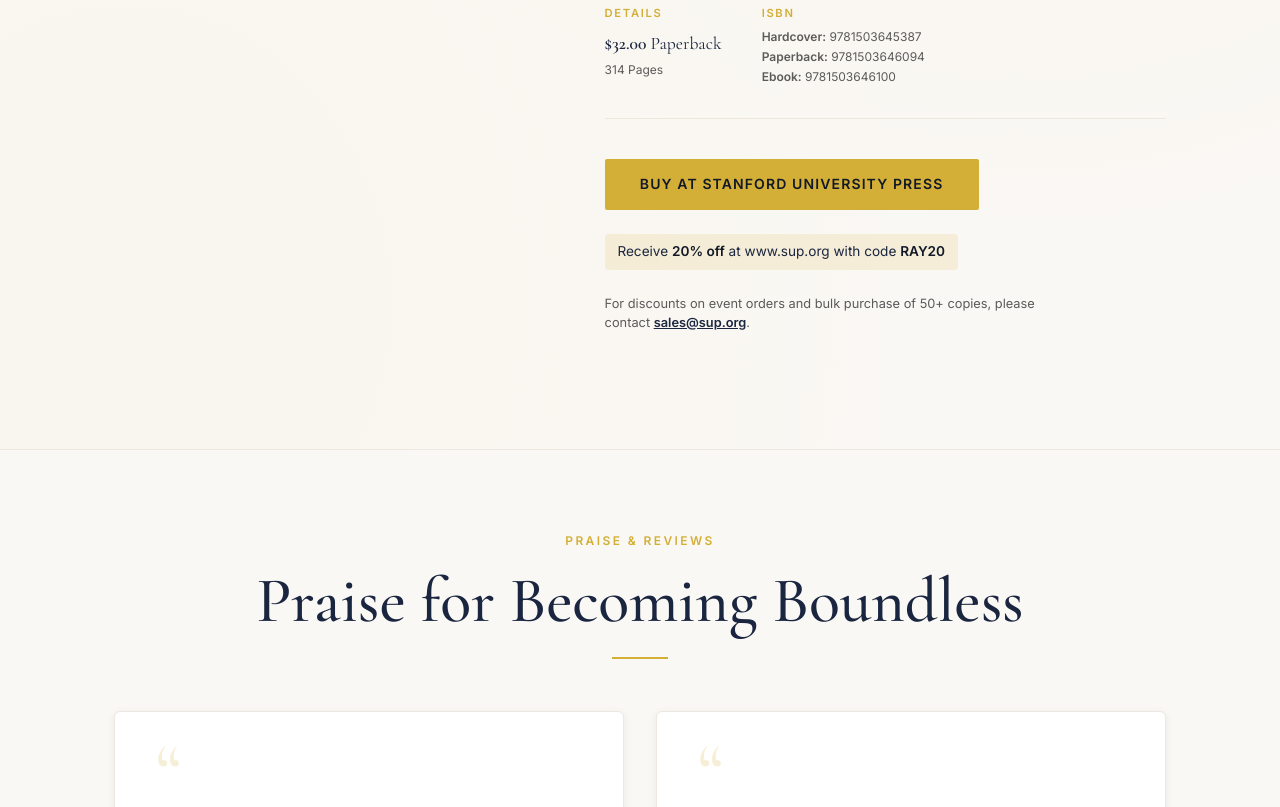
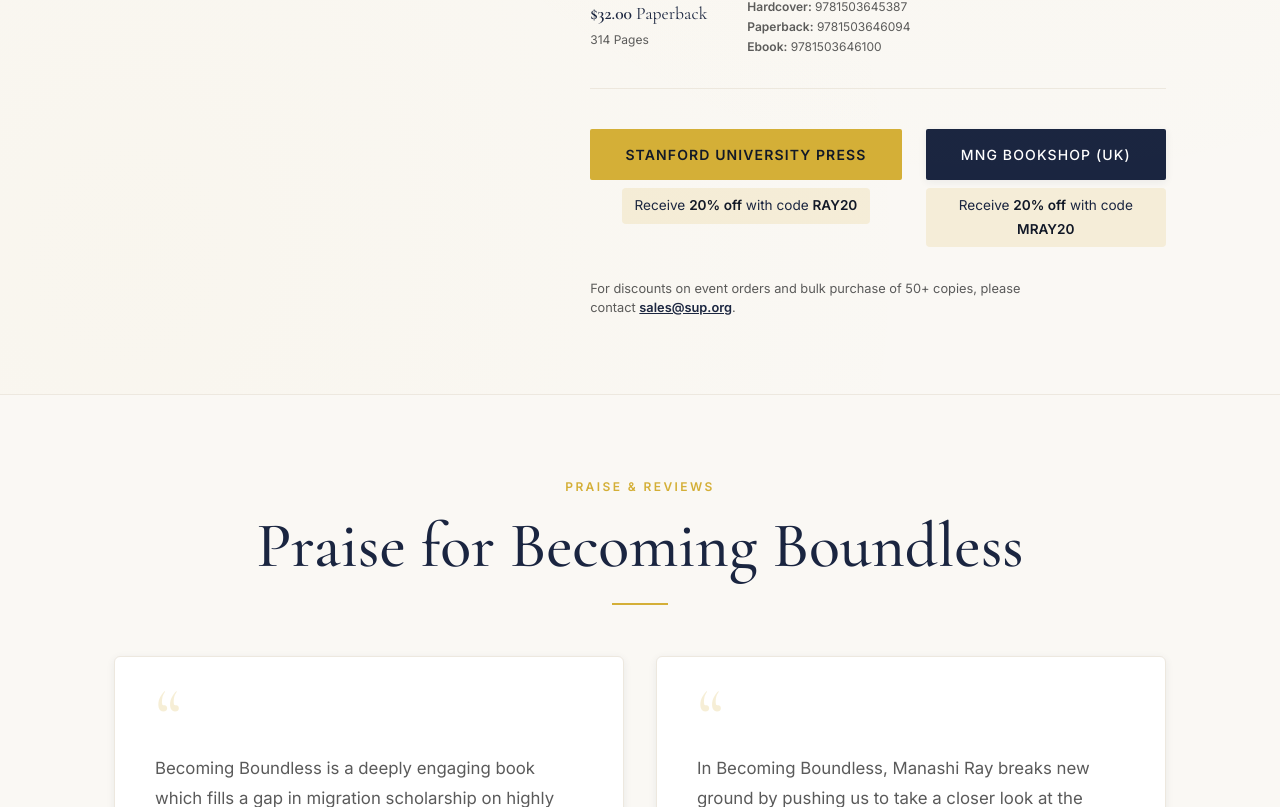
Before and after one commit to faxingberling1/manashi-ray, a Next.js app: page /book in a window 1280 px wide. Shown: the part 1413-2220 px from the top of the page. Built offline with nearby package versions, Linux system fonts and the light colour scheme.

Commit message:
feat: add Book component with interactive cover and purchase details

```diff
--- a/components/Book/Book.module.css
+++ b/components/Book/Book.module.css
@@ -121,12 +121,30 @@
   line-height: 1.4;
 }
 
-.actions {
+.purchaseGrid {
+  display: grid;
+  grid-template-columns: 1fr;
+  gap: 1.5rem;
+  margin-bottom: 2rem;
+  width: 100%;
+}
+
+@media (min-width: 600px) {
+  .purchaseGrid {
+    grid-template-columns: 1fr 1fr;
+  }
+}
+
+.purchaseOption {
   display: flex;
   flex-direction: column;
-  gap: 1rem;
-  align-items: flex-start;
-  margin-bottom: 2.5rem;
+  align-items: center;
+  text-align: center;
+}
+
+.purchaseOption a.btn {
+  width: 100%;
+  margin-bottom: 0.5rem;
 }
 
 .discountCode {
--- a/components/Book/Book.tsx
+++ b/components/Book/Book.tsx
@@ -91,25 +91,44 @@ export default function Book() {
               </div>
             </div>
 
-            <div className={styles.actions}>
+            <div className={styles.purchaseGrid}>
+              {/* Stanford Option */}
+              <div className={styles.purchaseOption}>
                 <a
                   href="https://www.sup.org/books/sociology/becoming-boundless"
                   className="btn btnGold"
                   target="_blank"
                   rel="noopener noreferrer"
                 >
-                Buy at Stanford University Press
+                  Stanford University Press
                 </a>
                 <p className={styles.discountCode}>
-                Receive <strong>20% off</strong> at <a href="https://www.sup.org/books/sociology/becoming-boundless" target="_blank" rel="noopener noreferrer">www.sup.org</a> with code <strong>RAY20</strong>
+                  Receive <strong>20% off</strong> with code <strong>RAY20</strong>
                 </p>
+              </div>
+
+              {/* MNG UK Option */}
+              <div className={styles.purchaseOption}>
+                <a
+                  href="https://mngbookshop.co.uk/9781503645387/becoming-boundless/"
+                  className="btn btnPrimary"
+                  target="_blank"
+                  rel="noopener noreferrer"
+                >
+                  MNG Bookshop (UK)
+                </a>
+                <p className={styles.discountCode}>
+                  Receive <strong>20% off</strong> with code <strong>MRAY20</strong>
+                </p>
+              </div>
+            </div>
+
             <p className={styles.bulkInfo}>
               For discounts on event orders and bulk purchase of 50+ copies, please contact <a href="mailto:sales@sup.org">sales@sup.org</a>.
             </p>
           </div>
         </div>
       </div>
-      </div>
     </section>
   );
 }
```
Lines whose indentation alone changed are shown as unchanged.
